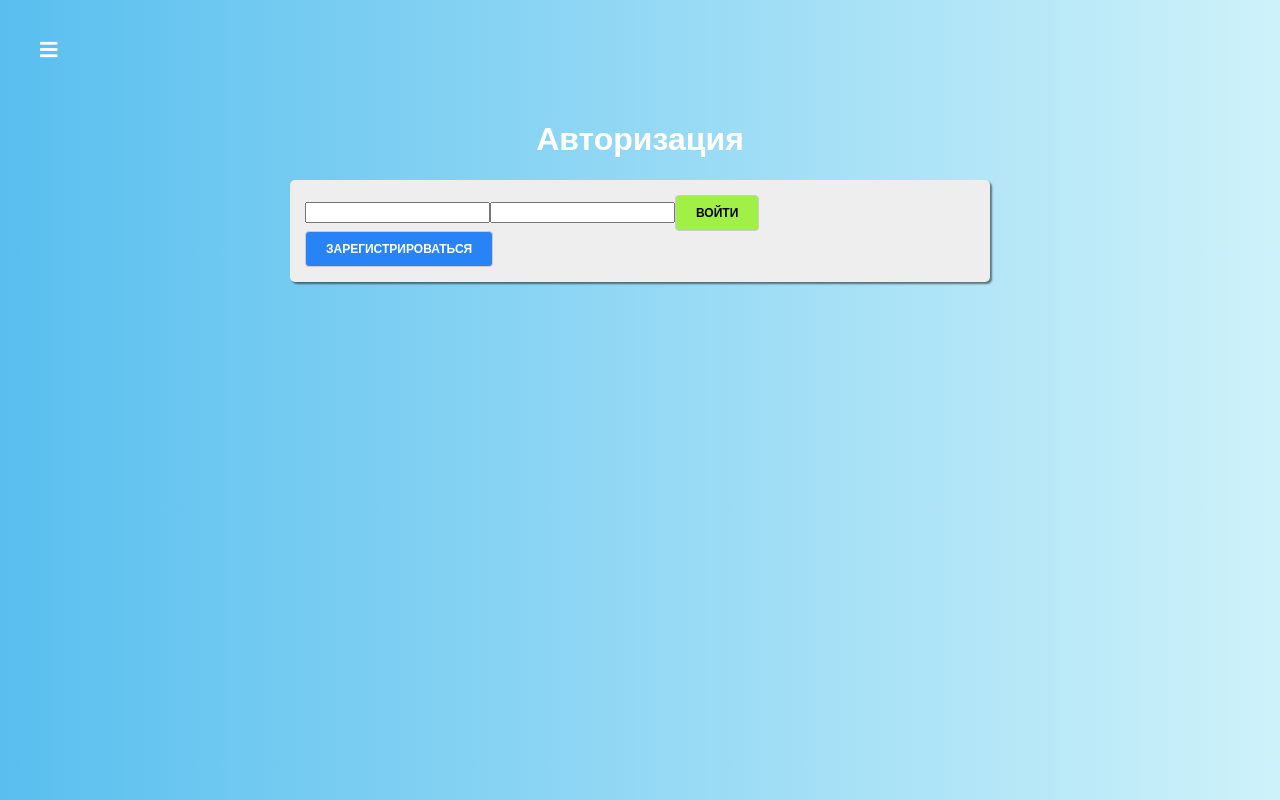
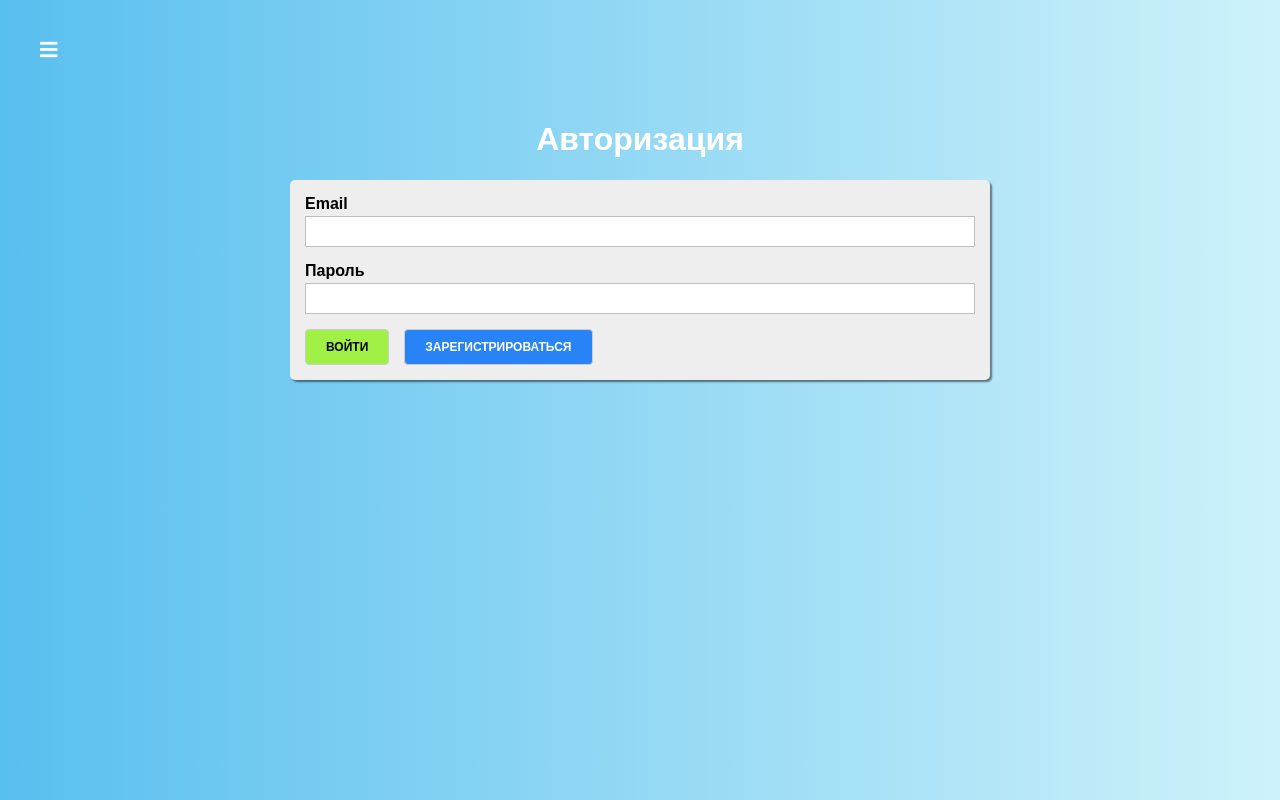
Before and after one commit to poperechnyi1/React-learning, a React app in the folder learn_cource_1/forms/practice/: page /auth in a window 1280 px wide. Built offline with nearby package versions, Linux system fonts and the light colour scheme.

Commit message:
Input was imported

```diff
--- a/learn_cource_1/forms/practice/src/containers/Auth/Auth.js
+++ b/learn_cource_1/forms/practice/src/containers/Auth/Auth.js
@@ -1,6 +1,7 @@
 import React, {Component} from 'react'
 import classes from './Auth.css'
 import Button from '../../components/UI/Button/Button'
+import Input from '../../components/UI/Input/Input'
 
 export default class Auth extends Component {
 
@@ -22,8 +23,13 @@ export default class Auth extends Component {
         <div>
           <h1>Авторизация</h1>
           <form onSubmit={this.submitHandler} className={classes.AuthForm}>
-            <input type='text'/>
-            <input type='text'/>
+
+            <Input
+              label='Email'
+            />
+            <Input
+              label='Пароль'
+            />
 
             <Button
               type="success"
```
